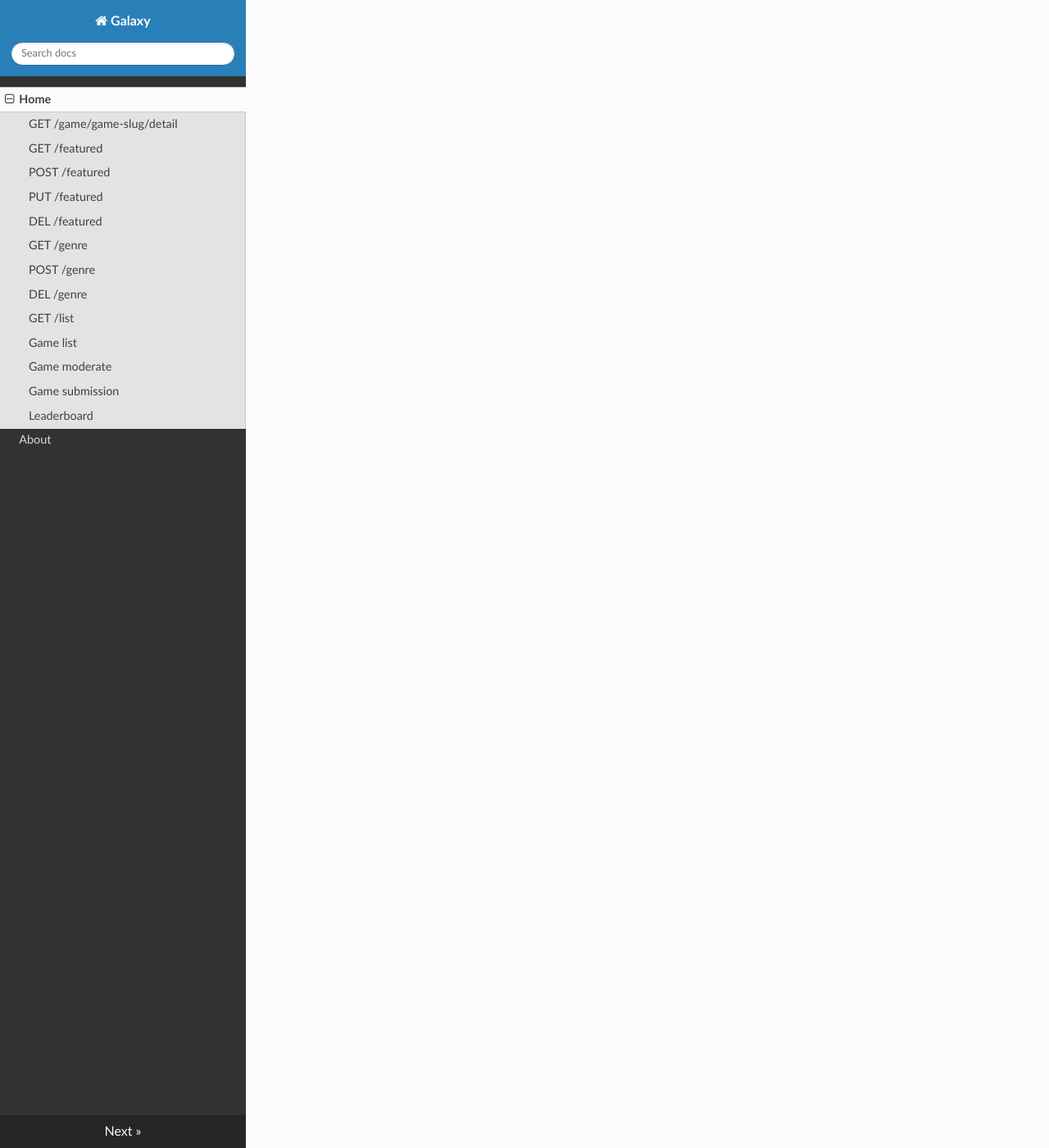
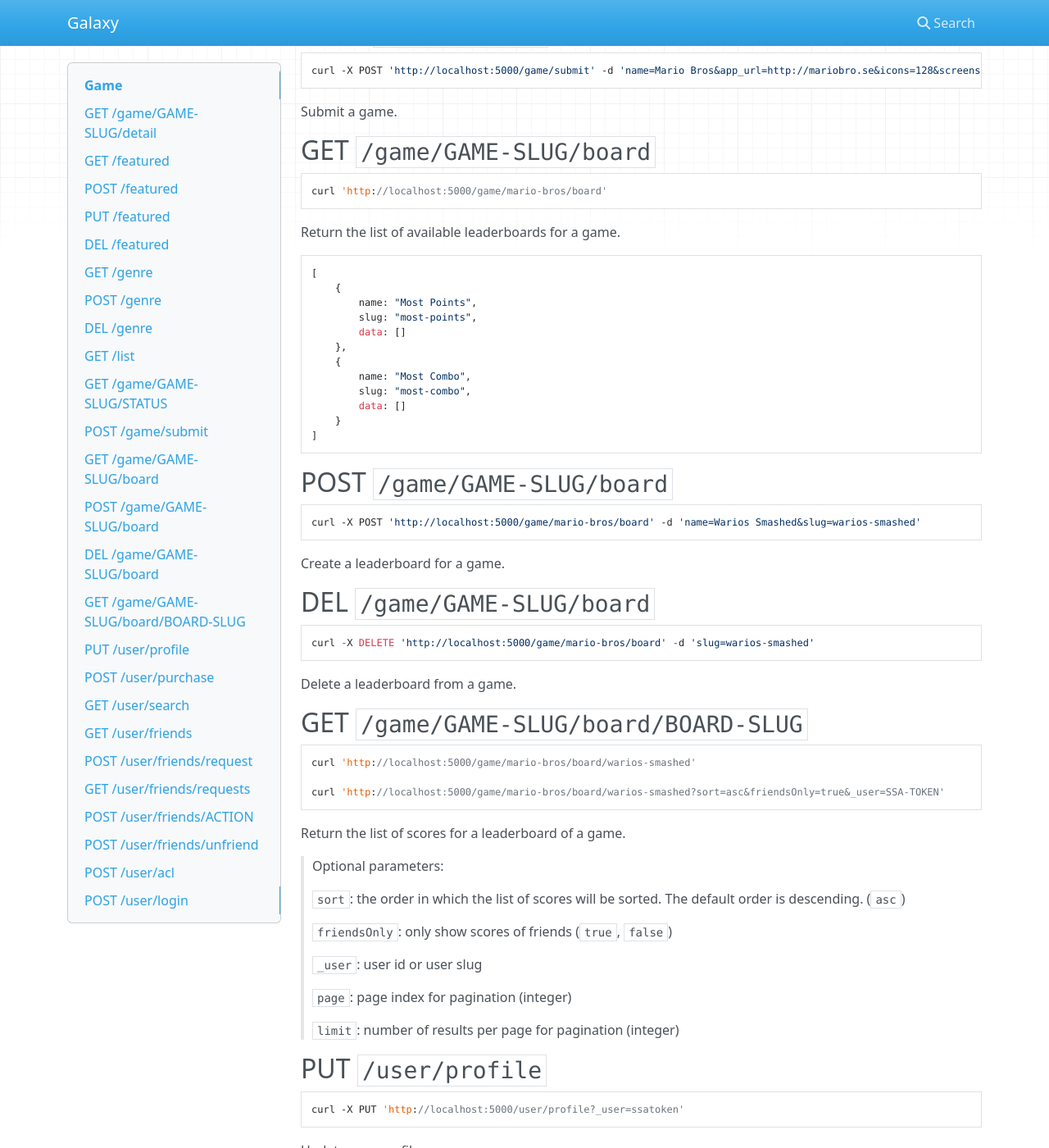
Before and after one commit to scottmeng/galaxy-api-documentation, an MkDocs documentation site: the page built from docs/index.md, in a window 1280 px wide and 1400 px high, scrolled down 2719 px. Shown: the whole window at 82% size. Built offline with MkDocs 1.6.1, drawn with Linux system fonts in a browser that asks for light colours; nearby versions of some CDN libraries; old or Windows-style settings are respelled for this version of MkDocs; some of the changed text lies outside the part shown.

Commit message:
add game and user api endpoints

```diff
--- a/docs/index.md
+++ b/docs/index.md
@@ -1,6 +1,6 @@
 # Game
 
-## GET `/game/game-slug/detail`
+## GET `/game/GAME-SLUG/detail`
 
 	curl 'http://localhost:5000/game/mario-bros/detail'
 
@@ -75,9 +75,19 @@ Remove a game genre.
 
 ## GET `/list`
 
-	curl 'http://localhost:5000/game/list?count=2'
+	curl 'http://localhost:5000/game/list'
+
+	curl 'http://localhost:5000/game/list?_user=00000000&count=10&status=approved'
 
 Get the list of games matching provided filters.
+
+> Optional parameters:
+
+> `_user`: user id or user slug (only needed for status filter)
+
+> `count`: maximum number of games to return
+
+> `status`: filter by status of game (`approved`, `pending`, `rejected`)
 
 	[
 		{
@@ -98,12 +108,185 @@ Get the list of games matching provided filters.
 		}
 	]
 
-## Game list
+## GET `/game/GAME-SLUG/STATUS`
 
-## Game moderate
+	curl http://localhost:5000/game/mario-bros/approve'
 
-## Game submission
+	curl http://localhost:5000/game/mario-bros/reject'
 
-## Leaderboard
+Change a game to specified status.
 
-# User
+> `STATUS`: `approve`, `pending`, `reject`, `disable`, `delete`
+
+## POST `/game/submit`
+
+	curl -X POST 'http://localhost:5000/game/submit' -d 'name=Mario Bros&app_url=http://mariobro.se&icons=128&screenshots=yes'
+
+Submit a game.
+
+## GET `/game/GAME-SLUG/board`
+
+	curl 'http://localhost:5000/game/mario-bros/board'
+
+Return the list of available leaderboards for a game.
+
+	[
+		{
+			name: "Most Points",
+			slug: "most-points",
+			data: []
+		},
+		{
+			name: "Most Combo",
+			slug: "most-combo",
+			data: []
+		}
+	]
+
+## POST `/game/GAME-SLUG/board`
+
+	curl -X POST 'http://localhost:5000/game/mario-bros/board' -d 'name=Warios Smashed&slug=warios-smashed'
+
+Create a leaderboard for a game.
+
+## DEL `/game/GAME-SLUG/board`
+
+	curl -X DELETE 'http://localhost:5000/game/mario-bros/board' -d 'slug=warios-smashed'
+
+Delete a leaderboard from a game.
+
+## GET `/game/GAME-SLUG/board/BOARD-SLUG`
+
+	curl 'http://localhost:5000/game/mario-bros/board/warios-smashed'
+
+	curl 'http://localhost:5000/game/mario-bros/board/warios-smashed?sort=asc&friendsOnly=true&_user=SSA-TOKEN'
+
+Return the list of scores for a leaderboard of a game.
+
+> Optional parameters:
+
+> `sort`: the order in which the list of scores will be sorted. The default order is descending. (`asc`)
+
+> `friendsOnly`: only show scores of friends (`true`, `false`)
+
+> `_user`: user id or user slug
+
+> `page`: page index for pagination (integer)
+
+> `limit`: number of results per page for pagination (integer)
+
+## PUT `/user/profile`
+
+	curl -X PUT 'http://localhost:5000/user/profile?_user=ssatoken'
+
+Update user profile.
+
+## POST `/user/purchase`
+
+	curl -X POST 'http://localhost:5000/user/purchase' -d '_user=jon-snow&game=mario-bros'
+
+Record user's game purchase.
+
+> Parameters:
+
+> `_user`: user id or username slug
+
+> `game`: game id or game slug
+
+## GET `/user/search`
+
+	curl 'http://localhost:5000/user/search?_user=SSA-TOKEN'
+
+	curl 'http://localhost:5000/user/search?_user=SSA-TOKEN?email=mario@bros.com'
+
+Search for users with email, id or username slug.
+
+> Optional parameters (at least one of them needs to be specified):
+
+> `email`: user email to search for
+
+> `id`: user id to search for
+
+> `devSlug`: developer/company slug to search for
+
+> `q`: email/user id/username to search for
+
+## GET `/user/friends`
+
+	curl 'http://localhost:5000/user/friends?_user=SSA-TOKEN'
+
+Return a list of user's friends.
+
+> Opetional parameters:
+
+> `only`: friend status (`online`, `played`, `playedOnline`, `playing`)
+
+> `game`: game id or game slug
+
+## POST `/user/friends/request`
+
+	curl -X POST 'http://localhost:5000/user/friends/request' -d '_user=SSA-TOKEN&recipient=UID'
+
+Send friend request to a specified user.
+
+> Parameter:
+
+> `recipient`: the user id of friend request recipient
+
+## GET `/user/friends/requests`
+
+	curl 'http://localhost:5000/user/friends/requests?_user=SSA_TOKEN'
+
+Return a list of friend requests for the user.
+
+## POST `/user/friends/ACTION`
+
+	curl -X POST 'http://localhost:5000/user/friends/accept' -d '_user=SSA-TOKEN&acceptee=UID'
+
+	curl -X POST 'http://localhost:5000/user/friends/ignore' -d '_user=SSA-TOKEN&acceptee=UID'
+
+Accept a friend request from a user.
+
+> `ACTION`: `accept`, `ignore`
+
+> Parameter:
+
+> `acceptee`: the user id of a user who sent a friend request to the user
+
+## POST `/user/friends/unfriend`
+
+	curl -X POST 'http://localhost:5000/user/friends/unfriend' -d '_user=SSA-TOKEN&exfriend=UID'
+
+Unfriend a friend.
+
+> Parameter:
+
+> `exfriend`: the user id of a user with whom the user wants to unfriend
+
+## POST `/user/acl`
+
+	curl -X POST 'http://localhost:5000/user/acl' -d '_user=SSA-TOKEN&id=1&dev=1&reviewer=1&admin=1'
+
+Update the permission of a user.
+
+> Parameters:
+
+> `_user`: user's SSA token __[required]__
+
+> `id`: user id to change permission for __[required]__
+
+> `dev`: whether or not user should have developer permission (`0`, `1`) __[required]__
+
+> `reviewer`: whether or not user should have reviewer permission (`0`, `1`) __[required]__
+
+> `admin`: whether or not user should have admin permission (`0`, `1`)
+
+## POST `/user/login`
+
+	curl -X POST 'http://localhost:5000/user/login' -d 'assertion=&audience'
+
+Sign in via Persona.
+
+> Parameter:
+
+> `assertion`: persona assertion
--- a/mkdocs.yml
+++ b/mkdocs.yml
@@ -1,6 +1 @@
 site_name: Galaxy
-
-pages:
-- [index.md, Home]
-- [about.md, About]
-theme: readthedocs
```
Also changed, not shown: docs/about.md (deleted, +0 -77 lines).
